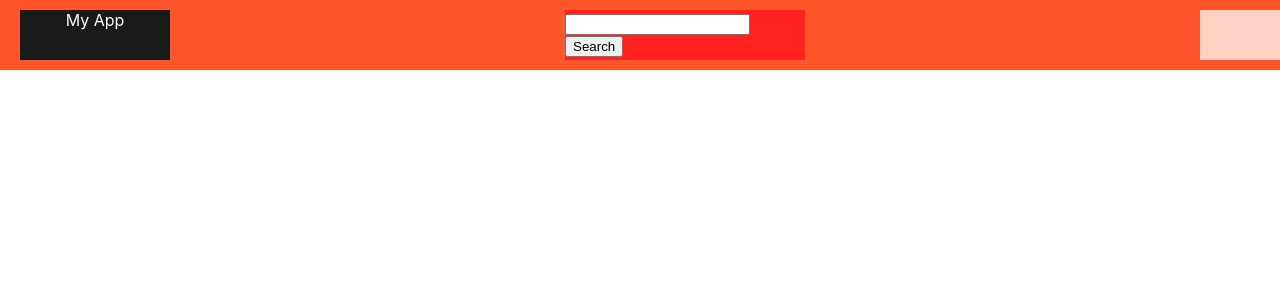
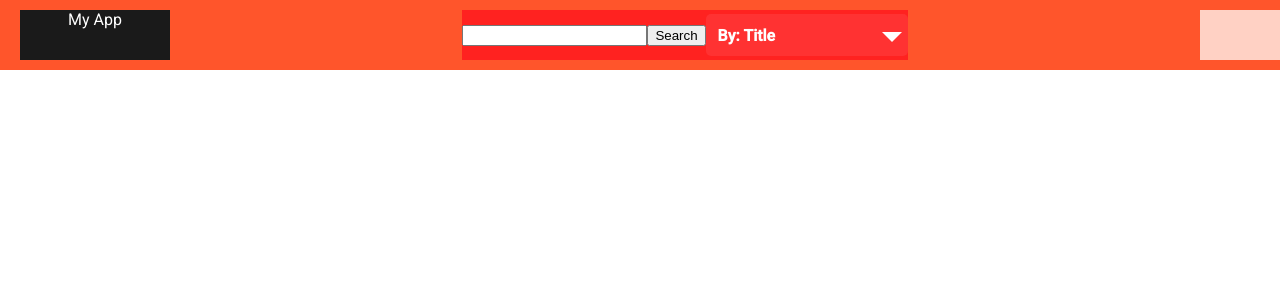
Before and after one commit to erom-dm/MovieSearch, a React (Create React App) app: page / in a window 1280 px wide. Shown: the top 300 px of the page. Built offline with nearby package versions, Linux system fonts and the light colour scheme.

Commit message:
initial implementation of dropdown menu

```diff
--- /dev/null
+++ b/src/components/Header/Dropdown/dropdown.scss
@@ -0,0 +1,54 @@
+.dropdown{
+  position: relative;
+  display: inline-block;
+
+  &__button{
+    width:178px;
+    height:18px;
+    background-color:#ff3232 ;
+    padding:12px;
+    border-radius:5px;
+    font-weight:bold;
+    color:white;
+
+    &:before{
+      content:"";
+      position:absolute;
+      width:0;
+      height:0;
+      border: 10px solid;
+      border-color: white transparent transparent transparent;
+      right:6px;
+      top:18px;
+    }
+  }
+
+  &__list{
+    list-style-type: none;
+    margin: 0;
+    padding: 0;
+    top:45px;
+    right:0;
+    width: 200px;
+    background-color: white;
+    font-weight:bold;
+    position: absolute;
+
+    box-shadow: 0 8px 16px 0 rgba(0,0,0,0.2);
+    z-index: 1;
+  }
+
+  &__item{
+    padding: 8px 16px;
+    border-bottom: 1px solid #e5e5e5;
+
+    &:hover{
+      background-color: #e5e5e5;
+      color: white;
+    }
+
+    &:last-child{
+      border-bottom: none;
+    }
+  }
+}
--- /dev/null
+++ b/src/components/Header/Dropdown/index.jsx
@@ -0,0 +1,44 @@
+import React, { Component } from 'react';
+import './dropdown.scss';
+
+class Dropdown extends Component {
+  state = {
+    displayMenu: false,
+    searchType: 'Title',
+  };
+
+  showDropdownMenu = (e) => {
+    e.preventDefault();
+    this.setState({ displayMenu: true }, () => {
+      document.addEventListener('click', this.hideDropdownMenu);
+    });
+  };
+
+  hideDropdownMenu = () => {
+    this.setState({ displayMenu: false }, () => {
+      document.removeEventListener('click', this.hideDropdownMenu);
+    });
+  };
+
+  render() {
+    const { displayMenu, searchType } = this.state;
+    return (
+      <div className="dropdown">
+        <div className="dropdown__button" onClick={this.showDropdownMenu}>
+          {`By: ${searchType}`}
+        </div>
+        {displayMenu ? (
+          <ul className="dropdown__list">
+            <li className="dropdown__item">Title</li>
+            <li className="dropdown__item">Year</li>
+            <li className="dropdown__item">Genre</li>
+            <li className="dropdown__item">Cast</li>
+            <li className="dropdown__item">Director</li>
+          </ul>
+        ) : (null)}
+      </div>
+    );
+  }
+}
+
+export default Dropdown;
--- a/src/components/Header/header.scss
+++ b/src/components/Header/header.scss
@@ -6,6 +6,7 @@
   width: 100%;
   padding: 10px 20px;
   margin-bottom: 10px;
+  font-family: Roboto, sans-serif;
 
   &__logo{
     width: 150px;
@@ -17,7 +18,6 @@
   &__search-container{
     display: flex;
     align-items: center;
-    width: 240px;
     background-color: #ff2220;
   }
 
@@ -25,5 +25,4 @@
     width: 100px;
     background-color: #ffd1c4;
   }
-
 }
--- a/src/components/Header/index.jsx
+++ b/src/components/Header/index.jsx
@@ -2,6 +2,7 @@ import React, { Component } from 'react';
 import { connect } from 'react-redux';
 import PropTypes from 'prop-types';
 import SearchBar from './SearchBar';
+import Dropdown from './Dropdown';
 import { discoverMovies } from '../../actions/movies/operations';
 import './header.scss';
 
@@ -17,6 +18,7 @@ class Header extends Component {
         <div className="header__logo">My App</div>
         <div className="header__search-container">
           <SearchBar query={this.testQuery} />
+          <Dropdown />
         </div>
         <div className="header__search-menu" />
       </div>
@@ -32,7 +34,7 @@ const mapStateToProps = state => ({
 });
 
 const mapDispatchToProps = dispatch => ({
-  discover: (year) => dispatch(discoverMovies(year)),
+  discover: year => dispatch(discoverMovies(year)),
 });
 
 export default connect(mapStateToProps, mapDispatchToProps)(Header);
```
